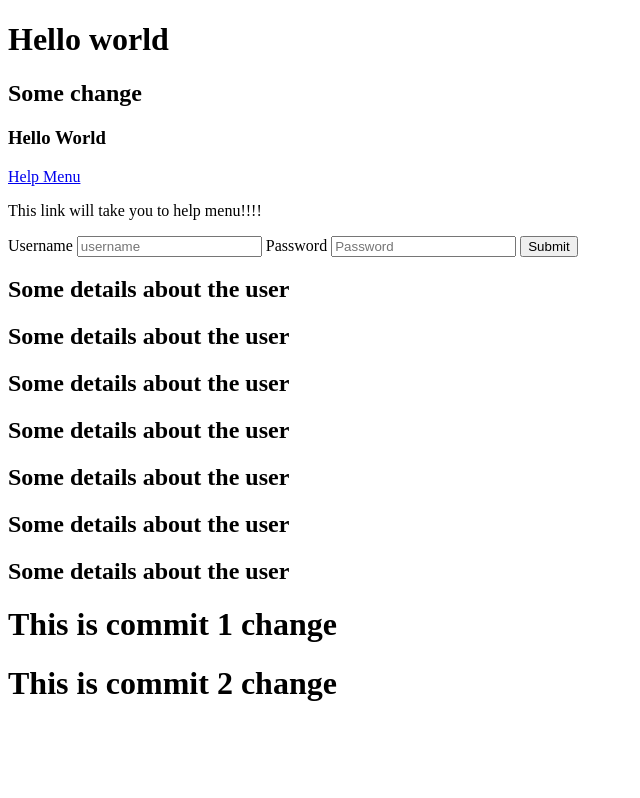
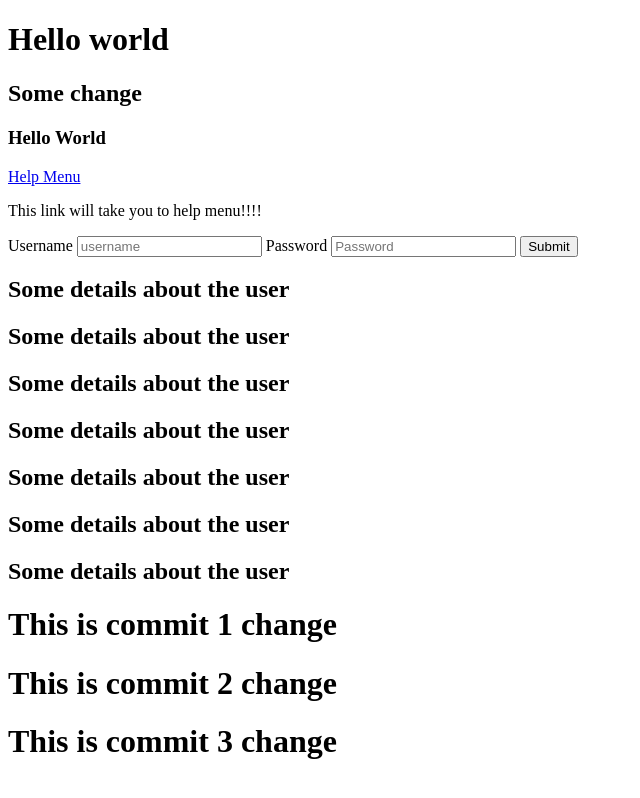
Before and after one commit to vinutha91/MileageCalculatorApp, a website: page index.html in a window 1280 px wide. Shown: the whole page, without its empty margins (0-640 px from the left). Drawn offline with Linux system fonts and the light colour scheme.

Commit message:
[COMMIT - 3] This is commit 3

```diff
--- a/index.html
+++ b/index.html
@@ -37,5 +37,8 @@
     <!-- Commit 2 -->
     <h1>This is commit 2 change</h1>
 
+    <!-- Commit 3 -->
+    <h1>This is commit 3 change</h1>
+
 </body>
 </html>
--- a/index.js
+++ b/index.js
@@ -31,3 +31,6 @@ console.log('Commit 1 change')
 
 // This is commit 2 change
 console.log('Commit 2 change')
+
+// This is commit 3 change
+console.log('Commit 3 change')
```
